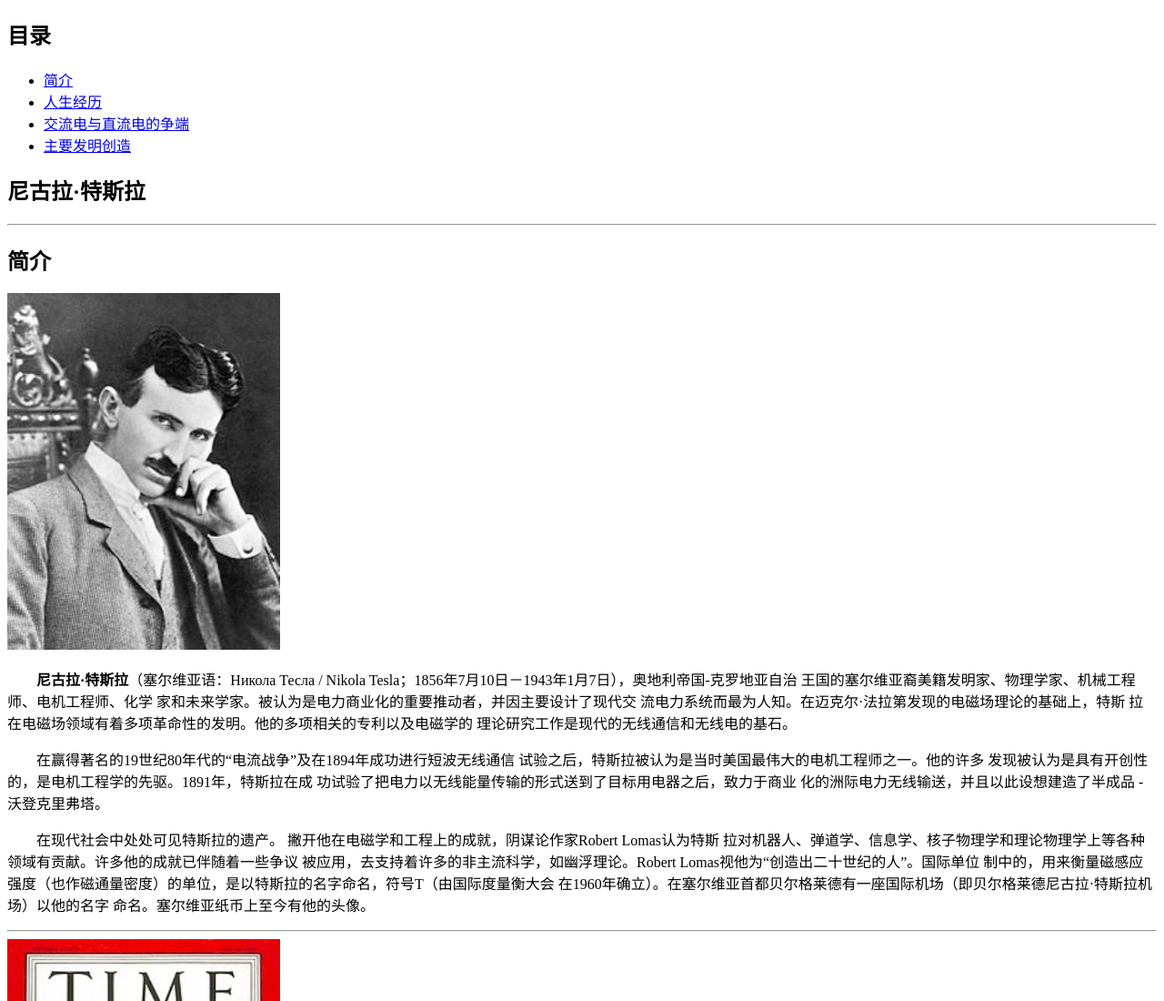
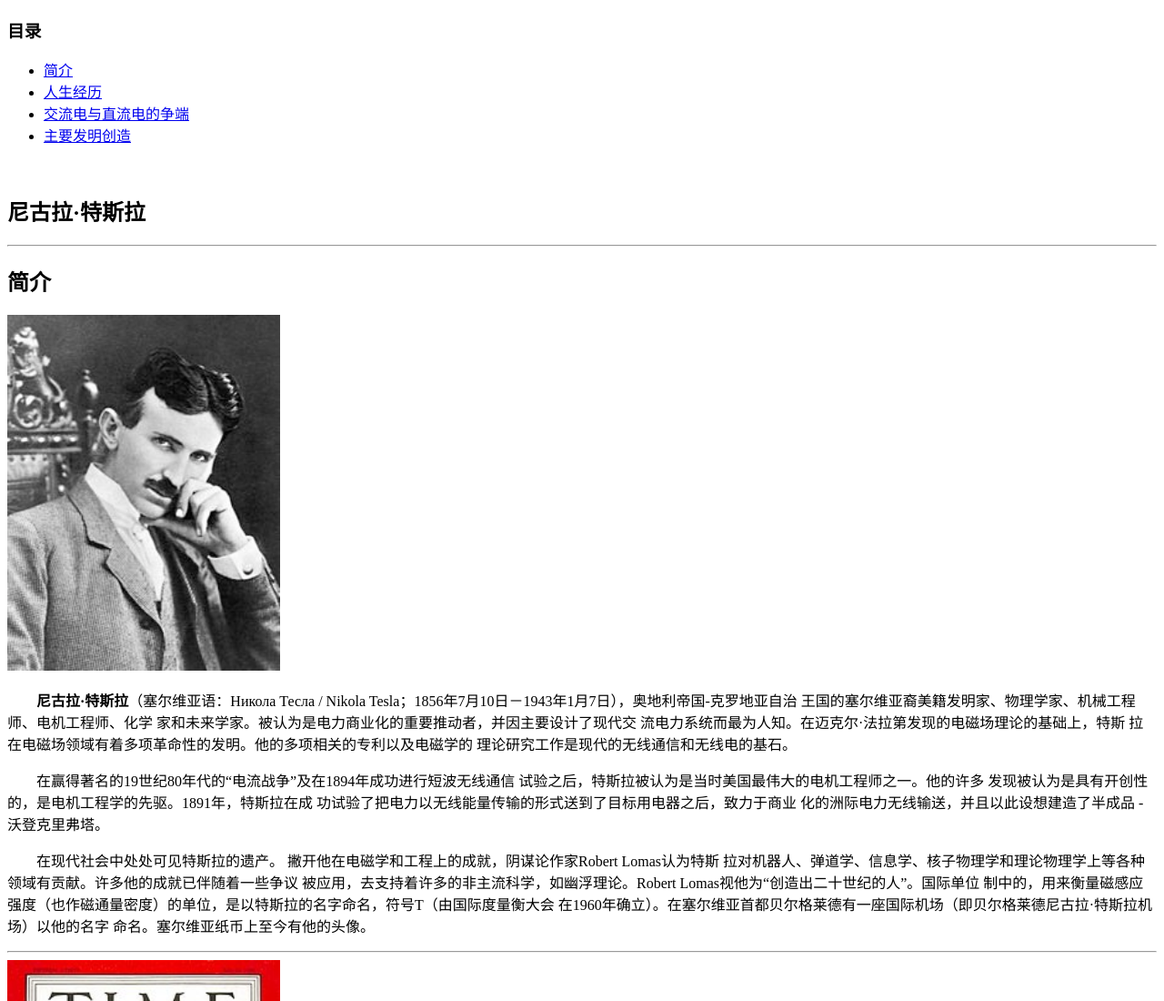
Before and after one commit to qiujia236/demo1, a plain HTML site: page index.html in a window 1280 px wide. Shown: the top 1100 px of the page at 91% size. Drawn offline with Linux system fonts and the light colour scheme.

Commit message:
第三次提交

```diff
--- a/index.html
+++ b/index.html
@@ -16,7 +16,7 @@
   </head>
   <body>
     <nav>
-      <h2>目录</h2>
+      <h3>目录</h3>
       <ul>
         <li><a href="#des">简介</a></li>
         <li><a href="#exp">人生经历</a></li>
@@ -24,6 +24,7 @@
         <li><a href="#invent">主要发明创造</a></li>
       </ul>
     </nav>
+    <br />
     <article>
       <header>
         <h1>尼古拉·特斯拉</h1>
```
